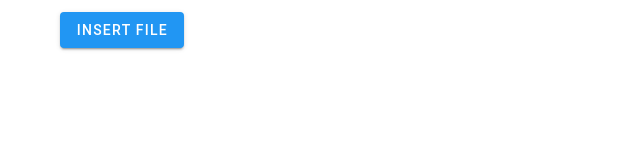
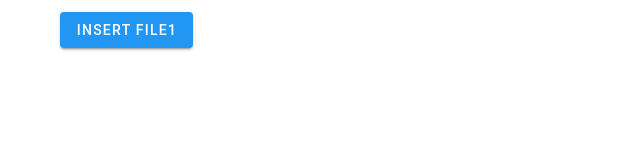
Before and after one commit to alijahanpak/handy-uploader, a Vue app: page / in a window 1280 px wide. Shown: the top 160 px of the page, without its empty margins (0-640 px from the left). Built offline with nearby package versions, Linux system fonts and the light colour scheme; the HTML template or start-up script is replaced by a standard one.

Commit message:
add custom language 2020-08-01

```diff
--- a/src/App.vue
+++ b/src/App.vue
@@ -12,6 +12,8 @@
         :changeFileName="true"
         :addFileDescription="true"
         :addFileTag="true"
+        :lang= "'custom'"
+        :customLang="customLang"
         :tags= "['Tag 1', 'Tag 2', 'Tag 3', 'Tag 4']"
       >
       </handy-uploader>
@@ -30,7 +32,38 @@ export default {
   },
 
   data: () => ({
-    registryDocFile: []
+    registryDocFile: [],
+    customLang : {
+      custom : {
+        insertFile: 'Insert File1',
+        insertNewFile: 'Insert New File1',
+        add: 'Add',
+        delete: 'Delete',
+        deleteDialog: {
+          message: 'Are you sure you want to delete the file?',
+          cancel: 'cancel',
+        },
+        table: {
+          thumb: 'Thumb',
+          name: 'Name',
+          size: 'Size',
+          tags: 'tags',
+          action: {
+            action: 'Action',
+            deleteTooltip: 'Delete'
+          }
+        },
+        size: {
+          kb: 'KB',
+          mb: 'MB',
+        },
+        maxFileSizeAlert: 'Max file Size is',
+        maxFileCountAlert: 'Max file Count is',
+        fileName: 'File Name',
+        fileDescription: 'File Description',
+        fileTags: 'File Tags',
+      }
+    },
   }),
   methods: {
   }
--- a/src/components/handyUploader.vue
+++ b/src/components/handyUploader.vue
@@ -133,7 +133,7 @@
                       active-class="primary--text"
                       style="padding: 8px"
                     >
-                      <v-chip v-for="tag in attachment.file.tags" :key="tag" style="margin: 5px">
+                      <v-chip v-for="(tag,index) in attachment.file.tags" :key="`attachment-${index}`" style="margin: 5px">
                         {{tag}}
                       </v-chip>
                     </v-chip-group>
@@ -147,7 +147,7 @@
           </v-col>
         </v-row>
         <v-row v-else-if="fileUploaderType === 'thumbnail'">
-          <v-col v-for="(attachment, index) in documentAttachment" :key="attachment.id" cols="12" md="4" xs="12">
+          <v-col v-for="(attachment, index) in documentAttachment" :key="`attachment-${index}`" cols="12" md="4" xs="12">
             <v-card
               :shaped="shaped"
               :outlined="outlined"
@@ -245,7 +245,7 @@
                       active-class="primary--text"
                       style="padding: 8px"
                     >
-                      <v-chip v-for="tag in attachment.file.tags" :key="tag" style="margin: 5px">
+                      <v-chip v-for="(tag,index) in attachment.file.tags" :key="`attachment-${index}`" style="margin: 5px">
                         {{tag}}
                       </v-chip>
                     </v-chip-group>
@@ -272,7 +272,7 @@
                 </tr>
                 </thead>
                 <tbody>
-                <tr v-for="(attachment, index) in documentAttachment" :key="attachment.id">
+                <tr v-for="(attachment, index) in documentAttachment" :key="`attachment-${index}`">
                   <td v-if="tableThumbColumn">
                     <template v-if="attachment.file.name.split('.').pop().toLowerCase() == 'jpg' || attachment.file.name.split('.').pop().toLowerCase() == 'jpeg' || attachment.file.name.split('.').pop().toLowerCase() == 'png' || attachment.file.name.split('.').pop().toLowerCase() == 'tif' || attachment.file.name.split('.').pop().toLowerCase() == 'bmp'">
                       <v-img
@@ -350,7 +350,7 @@
             <template>
               <v-expansion-panels v-if="addFileTag || addFileDescription || changeFileName">
                 <v-expansion-panel
-                  v-for="attachment in tempAttachmentChanged" :key="attachment"
+                  v-for="(attachment,index) in tempAttachmentChanged" :key="`attachment-${index}`"
                 >
                   <v-expansion-panel-header>{{attachment.name}}</v-expansion-panel-header>
                   <v-expansion-panel-content>
@@ -411,7 +411,7 @@
                 class="mx-auto"
                 tile
               >
-                <v-list-item v-for="attachment in tempAttachmentChanged" :key="attachment" style="border-bottom: 1px solid #E0E0E0">
+                <v-list-item v-for="(attachment, index) in tempAttachmentChanged" :key="`attachment-${index}`" style="border-bottom: 1px solid #E0E0E0">
                   <v-list-item-content>
                     <v-list-item-title>
                       <v-icon  v-if="attachment.format == 'pdf'" size="30" file-word-outline color="red darken-1">mdi-file-pdf-outline</v-icon>
@@ -620,6 +620,13 @@
         type: Number,
         default: 4
       },
+      /**
+       * Define Custom language for uploader
+       */
+      customLang: {
+        type: Object,
+        default: null
+      },
     },
     data: () => ({
       insertDocumentDialog: false,
@@ -717,7 +724,10 @@
     },
     methods: {
       setLang(){
-        this.selectedLang= languages;
+        if( this.customLang !== null)
+          this.selectedLang= this.customLang;
+        else
+          this.selectedLang= languages;
       },
       changeRTL () {
         this.$vuetify.rtl = true
```
Also changed, not shown: 1 other file (tests, documents, lock files or other folders).
